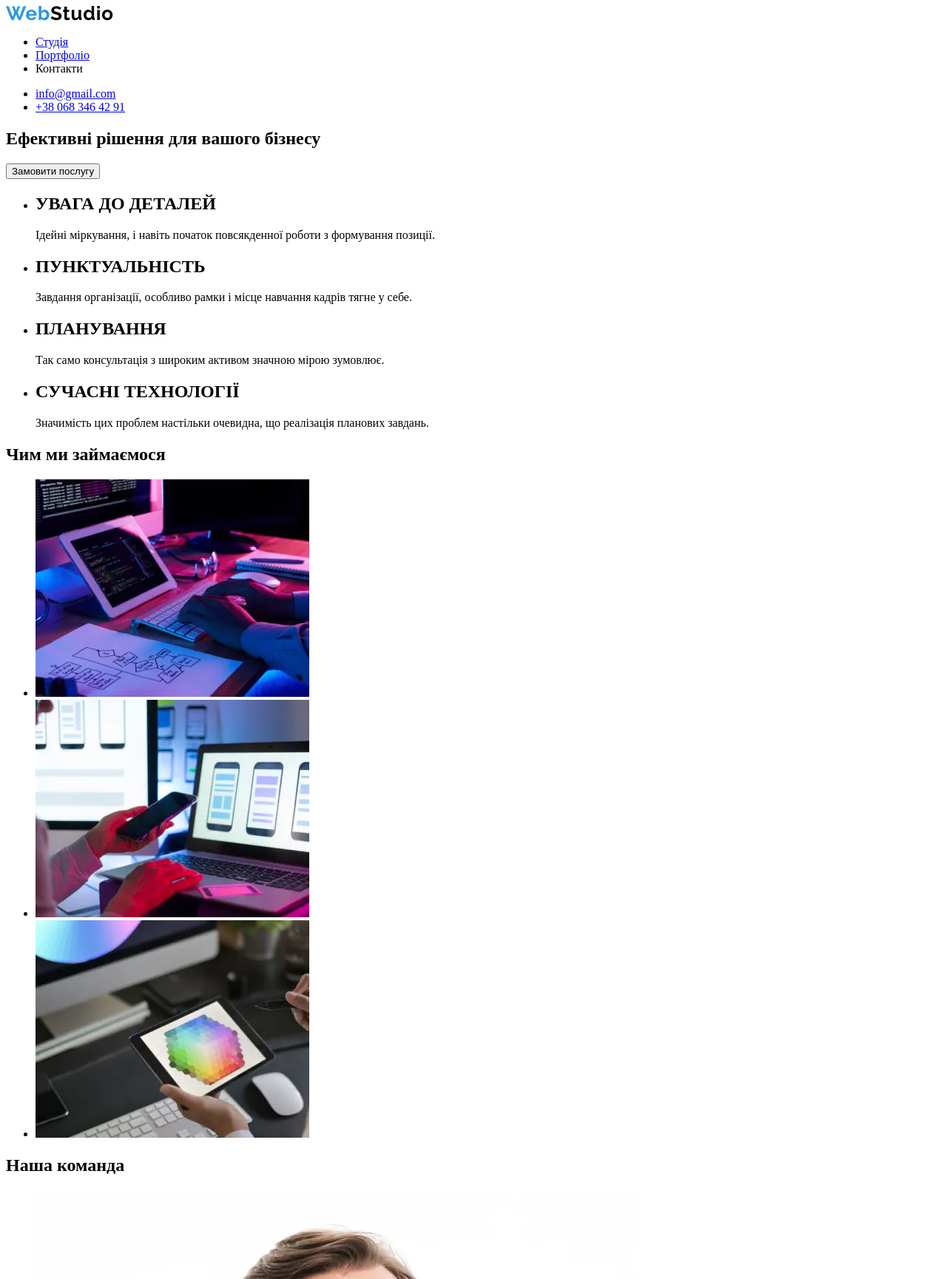
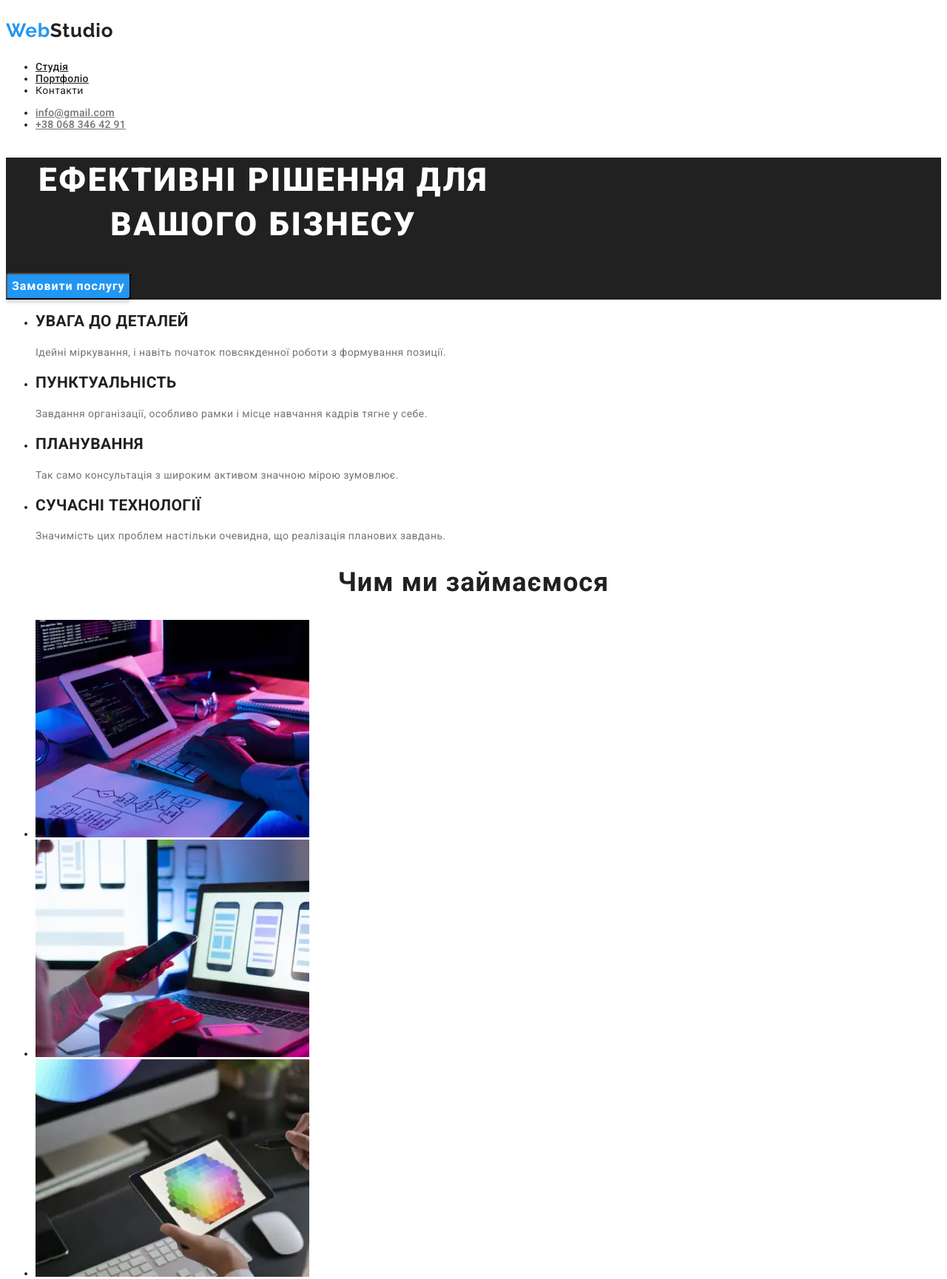
Before and after one commit to VasylLisnuy/WebStudio, a plain HTML site: page index.html in a window 1280 px wide. Shown: the top 1729 px of the page at 74% size. Drawn offline with Linux system fonts and the light colour scheme.

Commit message:
add style text

```diff
--- a/index.html
+++ b/index.html
@@ -4,12 +4,20 @@
     <meta charset="UTF-8" />
     <meta name="viewport" content="width=, initial-scale=1.0" />
     <title>Document</title>
-    <link rel="stylesheet" href="./style.css">
+    <link rel="stylesheet" href="./style.css" />
+    <link rel="preconnect" href="https://fonts.googleapis.com" />
+    <link rel="preconnect" href="https://fonts.gstatic.com" crossorigin />
+    <link
+      href="https://fonts.googleapis.com/css2?family=Raleway:ital,wght@0,100..900;1,100..900&family=Roboto:ital,wght@0,100..900;1,100..900&display=swap"
+      rel="stylesheet"
+    />
   </head>
   <body>
     <!--Header-->
     <header class="header">
-      <img src="./photo/headerlogo.webp" alt="logo" class="header-logo" />
+      <p class="header-logo">
+        <span class="header-logo-blue">Web</span>Studio
+      </p>
       <ul class="header-list">
         <li class="header-item">
           <a href="./index.html" class="header-link">Студія</a>
@@ -21,7 +29,7 @@
       </ul>
       <ul class="header-contacts">
         <li class="header-contact">
-          <a href="mailto:info@gmail.com" class="header-info">info@gmail.com</a>
+          <a href="mailto:info@gmail.com" class="header-number">info@gmail.com</a>
         </li>
         <li class="header-contact">
           <a href="tel:+380683464291" class="header-number"
@@ -122,10 +130,12 @@
       </ol>
     </section>
     <footer class="footer">
-      <img src="./photo/headerlogo.webp" alt="logo" class="footer-logo" />
+      <p class="footer-logo"><span class="footer-logo-blue">Web</span>Studio</p>
       <ol class="footer-list">
         <li class="footer-item">
-          <address class="footer-address">м. Київ, пр-т Лесі Українки, 26</address>
+          <address class="footer-address">
+            м. Київ, пр-т Лесі Українки, 26
+          </address>
         </li>
         <li class="footer-item">
           <a href="" class="footer-mail">info@devstudio.com</a>
--- a/style.css
+++ b/style.css
@@ -3,3 +3,172 @@
   --title-color: #212121;
   --text-color: #757575;
 }
+
+body {
+  font-family: Roboto;
+  font-style: normal;
+  color: var(--title-color);
+  font-weight: 400;
+  font-size: 14px;
+  line-height: normal;
+  letter-spacing: 0.42px;
+}
+
+.header-logo-blue {
+  color:var(--accent-color);
+
+font-family: Raleway;
+font-size: 26px;
+font-weight: 700;
+letter-spacing: 0.78px;
+}
+
+.header-logo {
+  color: var(--title-color);
+font-family: Raleway;
+font-size: 26px;
+font-weight: 700;
+letter-spacing: 0.78px;
+}
+
+.header-link:hover {
+  color: var(--accent-color);
+}
+
+
+.header-link {
+
+  color: inherit;
+  font-weight: 500;
+  letter-spacing: 0.28px;
+}
+
+.header-number:hover {
+  color: var(--accent-color);
+
+}
+
+.header-number {
+  color: var(--text-color);
+
+  font-weight: 500;
+  letter-spacing: 0.28px;
+}
+
+.hero {
+  background-color: var(--title-color);
+}
+
+.hero-title {
+  color: #fff;
+  text-align: center;
+  max-width: 696px;
+  font-size: 44px;
+  font-weight: 900;
+  line-height: 60px;
+  letter-spacing: 2.64px;
+  text-transform: uppercase;
+}
+
+.hero-button {
+  color: #FFF;
+text-align: center;
+font-family: Roboto;
+font-size: 16px;
+font-style: normal;
+font-weight: 700;
+line-height: 30px;
+letter-spacing: 0.96px;
+
+border-radius: 4px;
+background: #2196F3;
+
+box-shadow: 0px 4px 4px 0px rgba(0, 0, 0, 0.15);
+
+}
+
+.hero-subtitle {
+  font-size: 14px;
+  font-weight: 700;
+  text-transform: uppercase;
+
+}
+
+.info-text {
+  color: var(--text-color);
+
+  line-height: 24px;
+}
+
+.service-subtitle {
+  text-align: center;
+
+  font-size: 36px;
+  font-weight: 700;
+  letter-spacing: 1.08px;
+}
+
+.people-title {
+  text-align: center;
+
+  font-size: 36px;
+  font-weight: 700;
+  letter-spacing: 1.08px;
+}
+
+.people-subtitle {
+  text-align: center;
+
+  font-size: 16px;
+  font-weight: 500;
+  letter-spacing: 0.48px;
+}
+
+.people-text {
+  color: var(--text-color);
+  text-align: center;
+
+  font-size: 16px;
+  letter-spacing: 0.48px;
+}
+
+.footer-address {
+  color: #fff;
+
+  font-style: normal;
+  line-height: 24px;
+}
+
+.footer-mail {
+  color: rgba(255, 255, 255, 0.6);
+  font-style: normal;
+  line-height: 24px;
+}
+
+.footer-number {
+  color: rgba(255, 255, 255, 0.6);
+
+
+  line-height: 24px; /* 171.429% */
+}
+
+.footer-logo-blue {
+  color: var(--accent-color);
+
+  font-family: Raleway;
+  font-size: 26px;
+  font-weight: 700;
+  letter-spacing: 0.78px;
+}
+
+.footer-logo {
+  color: #fff;
+  font-family: Raleway;
+  font-size: 26px;
+  font-weight: 700;
+  letter-spacing: 0.78px;
+}
+
+.footer {
+  background-color: var(--title-color);
+}
```
